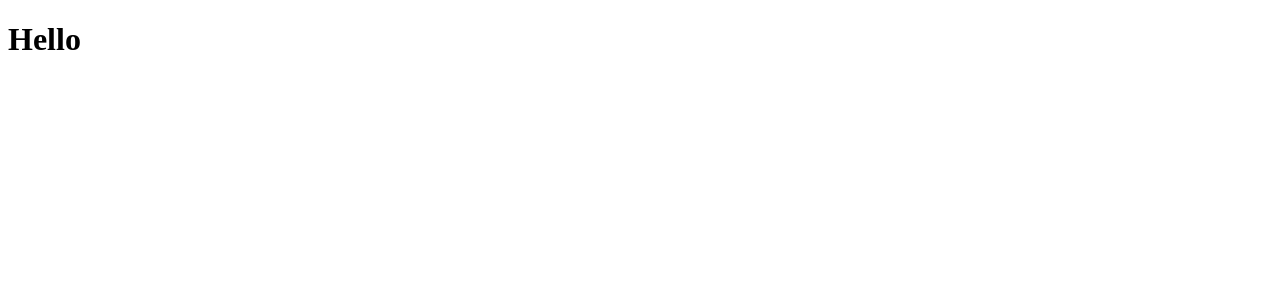
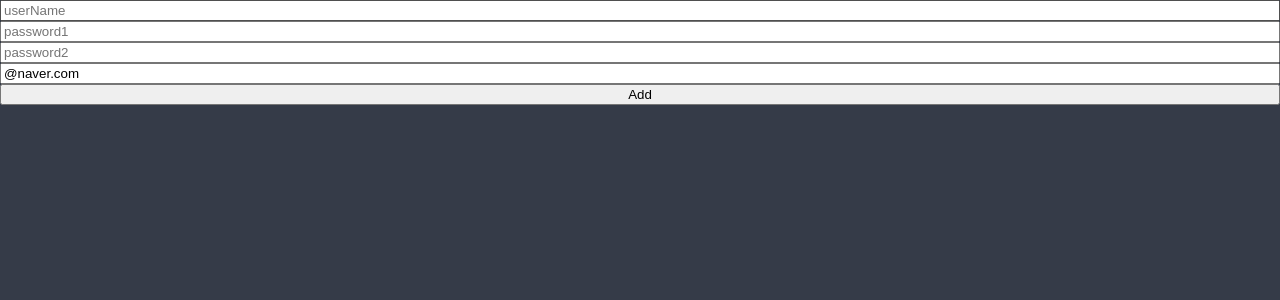
Before and after one commit to taehyeon0412/react_master_study, a React (Create React App) app: page / in a window 1280 px wide. Shown: the top 300 px of the page. Built offline with nearby package versions, Linux system fonts and the light colour scheme.

Commit message:
react-hook-form
설치 및 기본공부

```diff
--- a/package.json
+++ b/package.json
@@ -10,11 +10,14 @@
     "@types/node": "^18.14.1",
     "@types/react": "^18.0.28",
     "@types/react-dom": "^18.0.11",
+    "axios": "^1.3.4",
     "react": "^18.2.0",
     "react-dom": "^18.2.0",
+    "react-hook-form": "^7.43.5",
     "react-query": "^3.39.3",
     "react-router-dom": "^5.3.4",
     "react-scripts": "5.0.1",
+    "recoil": "^0.7.7",
     "styled-components": "^5.3.6",
     "typescript": "^4.9.5",
     "web-vitals": "^2.1.4"
--- a/src/App.tsx
+++ b/src/App.tsx
@@ -1,53 +1,77 @@
-import styled, { keyframes } from "styled-components";
-import { useState } from "react";
+import styled from "styled-components";
+import { createGlobalStyle } from "styled-components";
+import ToDoList from "./ToDoList";
 
-const Container = styled.div`
-  background-color: ${(props) => props.theme.bgColor};
-`;
-
-const H1 = styled.h1`
-  color: ${(props) => props.theme.textColor};
+const GlobalStyle = createGlobalStyle`
+@import url('https://fonts.googleapis.com/css2?family=Source+Sans+Pro:wght@300;400&display=swap');
+html, body, div, span, applet, object, iframe,
+h1, h2, h3, h4, h5, h6, p, blockquote, pre,
+a, abbr, acronym, address, big, cite, code,
+del, dfn, em, img, ins, kbd, q, s, samp,
+small, strike, strong, sub, sup, tt, var,
+b, u, i, center,
+dl, dt, dd, menu, ol, ul, li,
+fieldset, form, label, legend,
+table, caption, tbody, tfoot, thead, tr, th, td,
+article, aside, canvas, details, embed,
+figure, figcaption, footer, header, hgroup,
+main, menu, nav, output, ruby, section, summary,
+time, mark, audio, video {
+  margin: 0;
+  padding: 0;
+  border: 0;
+  font-size: 100%;
+  font: inherit;
+  vertical-align: baseline;
+}
+/* HTML5 display-role reset for older browsers */
+article, aside, details, figcaption, figure,
+footer, header, hgroup, main, menu, nav, section {
+  display: block;
+}
+/* HTML5 hidden-attribute fix for newer browsers */
+*[hidden] {
+    display: none;
+}
+body {
+  line-height: 1;
+}
+menu, ol, ul {
+  list-style: none;
+}
+blockquote, q {
+  quotes: none;
+}
+blockquote:before, blockquote:after,
+q:before, q:after {
+  content: '';
+  content: none;
+}
+table {
+  border-collapse: collapse;
+  border-spacing: 0;
+}
+*{
+  box-sizing:border-box;
+}
+body{
+  font-family: 'Source Sans Pro', sans-serif;
+  background-color:${(props) => props.theme.bgColor};
+  color:${(props) => props.theme.textColor};
+}
+a{
+  text-decoration:none;
+  color:inherit; //부모 색깔을 가져와서 링크를 눌러도 색깔이 변하지않음
+}
 `;
 
 function App() {
   return (
-    <Container>
-      <H1>Hello</H1>
-    </Container>
+    <>
+      <GlobalStyle />
+      <ToDoList />
+    </>
   );
 }
 
 export default App;
-
-/* styled.[태그]에 html태그를 쓰고 싶지않을때에는
-as를 사용해서 바꿔줄 수 있다.
-ex) <Btn as="a">Log in</Btn> 으로 적으면 "button"대신
-as에 적힌 "a"가 태그로 된다
-*/
-
-/*공통된속성을 attrs를 이용하여 한번에 부여할 수 있다.
-attrs = Attributes(속성) 줄임말
-*/
-
-/* 스타일컴포넌트에서 애니메이션을 쓰려면 import에 {keyframes}를 추가한다
- */
-
-/* ${(props) => props.theme.textColor}; 처럼
-props를 이용하여 index에 있는 theme(테마) 속성을 이용할 수 있다. */
-
-/* const value = event.currentTarget.value 이다
-이것을
-const {currentTarget: {value}} = event 로 바꿔 쓸 수있다.
-이렇게 쓰는 이유 = >  한꺼번에 많은 것을 묶어서 가져올 수 있기 때문
-
-ex)value, tagName, width, id 4개를 들고오려면
-const value = event.currentTarget.value;
-const tagName = event.currentTarget.tagName;
-const width = event.currentTarget.width;
-const id = event.currentTarget.id;
-이렇게 써야되는데
-
-const {
-currentTarget: {value, tagName, width, id}
-} = event; 으로 깔끔하게 묶어서 쓸 수 있다.
-*/
--- /dev/null
+++ b/src/ToDoList.tsx
@@ -0,0 +1,126 @@
+import { useState } from "react";
+import { useForm } from "react-hook-form";
+
+interface IFormData {
+  password1: string;
+  password2: string;
+  email: string;
+  userName: string;
+  extaError?: string;
+}
+
+/*useForm 요소중 register는 onChange이벤트 함수와
+  input에 props를 주고 onChange={onChange},value={value}
+   watch는 form 입력값을 추적할 수 있다.
+                        */
+function ToDoList() {
+  const {
+    register,
+    handleSubmit,
+    formState: { errors },
+    setError,
+  } = useForm<IFormData>({
+    defaultValues: {
+      email: "@naver.com",
+      /* 기본값으로 input창에 자동입력되어
+      사용자에게 도움을 줄 수있다 */
+    },
+  });
+
+  const onValid = (data: IFormData) => {
+    /* onValid함수는 모든 유효성이 통과되고 마지막에 호출됨
+       ex)name input에 에러가 나면 onValid가 호출안됨*/
+    if (data.password1 !== data.password2) {
+      setError(
+        "password1", //setError는 특정 항목에 대해서 에러를 발생시킴
+        { message: "패스워드가 다릅니다" },
+        { shouldFocus: true } //강제로 오류가 있는곳으로 포커스가 가게함
+      );
+    }
+    /* setError("extaError", { message: "서버가 오프라인입니다." }); */
+    /* setError는 폼 전체에 대해서도 에러를 발생시킬 수 있음
+    추가적인 에러가 필요하다면 항목의 이름을 새로 짓고 조건을 줘서 사용할 수 있다*/
+  };
+
+  console.log(errors);
+
+  return (
+    <div>
+      <form
+        style={{ display: "flex", flexDirection: "column" }}
+        onSubmit={handleSubmit(onValid)}
+      >
+        <input
+          {...register("userName", {
+            required: "사용자 이름을 쓰세요",
+            validate: {
+              noTaehyeon: (value) =>
+                value.includes("taehyeon") ? "태현이름 안돼요" : true,
+              /*value에 태현이 포함된다면 오류메세지 : 통과 */
+            },
+          })}
+          placeholder="userName"
+        />
+        <span>{errors?.userName?.message}</span>
+
+        <input
+          {...register("password1", {
+            required: "첫번째 비밀번호를 적으세요",
+            minLength: {
+              value: 5,
+              message: "비번 5글자 이상",
+            },
+          })}
+          placeholder="password1"
+        />
+        <span>{errors?.password1?.message}</span>
+
+        <input
+          {...register("password2", {
+            required: "두번째 비밀번호를 적으세요",
+            minLength: {
+              value: 5,
+              message: "비번 5글자 이상",
+            },
+          })}
+          placeholder="password2"
+        />
+        <span>{errors?.password2?.message}</span>
+
+        <input
+          {...register("email", {
+            required: "이메일을 적으세요",
+            pattern: {
+              value: /^[A-Za-z0-9._%+-]+@naver.com$/,
+              message: "네이버 메일만 됨",
+            },
+          })}
+          placeholder="email"
+        />
+        <span>{errors?.email?.message}</span>
+
+        <button>Add</button>
+      </form>
+    </div>
+  );
+}
+export default ToDoList;
+
+/* react-hook-form 기본 사용법
+
+  function ToDoList() {
+    const {register, handleSubmit등등}=useForm<interface>();}
+
+  return(
+
+    <form onSubmit={handleSubmit()}>
+
+    <input
+    {...register("userName", {required: "사용자 이름을 쓰세요",},
+
+})}
+        placeholder="userName"
+      />
+</form>
+)
+  */
--- a/src/index.tsx
+++ b/src/index.tsx
@@ -1,21 +1,24 @@
 import React from "react";
 import ReactDOM from "react-dom/client";
+import { RecoilRoot } from "recoil";
 import { ThemeProvider } from "styled-components";
 import App from "./App";
-import { Theme } from "./theme";
+import { darkTheme } from "./theme";
 
 const root = ReactDOM.createRoot(
   document.getElementById("root") as HTMLElement
 );
 root.render(
   <React.StrictMode>
-    <ThemeProvider theme={Theme}>
-      <App />
-    </ThemeProvider>
+    <RecoilRoot>
+      <ThemeProvider theme={darkTheme}>
+        <App />
+      </ThemeProvider>
+    </RecoilRoot>
   </React.StrictMode>
 );
 
 /* Theme를 사용하려면 index에 ThemeProvider를 import하고
-ThemeProvider를 사용할 곳에 감싸주고 theme라는 proimport { lightTheme } from './theme';
+ThemeProvider를 사용할 곳에 감싸주고 theme라는 import { lightTheme, darkTheme } from './theme';
 p를 사용해준다
 */
--- a/src/styled.d.ts
+++ b/src/styled.d.ts
@@ -5,6 +5,8 @@ declare module "styled-components" {
   export interface DefaultTheme {
     textColor: string;
     bgColor: string;
-    btnColor: string;
+    accentColor: string;
+    divColor: string;
+    grayText: string;
   }
 }
--- a/src/theme.ts
+++ b/src/theme.ts
@@ -1,7 +1,9 @@
 import { DefaultTheme } from "styled-components";
 
-export const Theme: DefaultTheme = {
-  bgColor: "white",
-  textColor: "black",
-  btnColor: "tomato",
+export const darkTheme: DefaultTheme = {
+  bgColor: "#353b48",
+  textColor: "#FFFFFF",
+  accentColor: "#9c88ff",
+  divColor: "#57606f",
+  grayText: "#ced6e0",
 };
```
Also changed, not shown: 1 other file (tests, documents, lock files or other folders).
